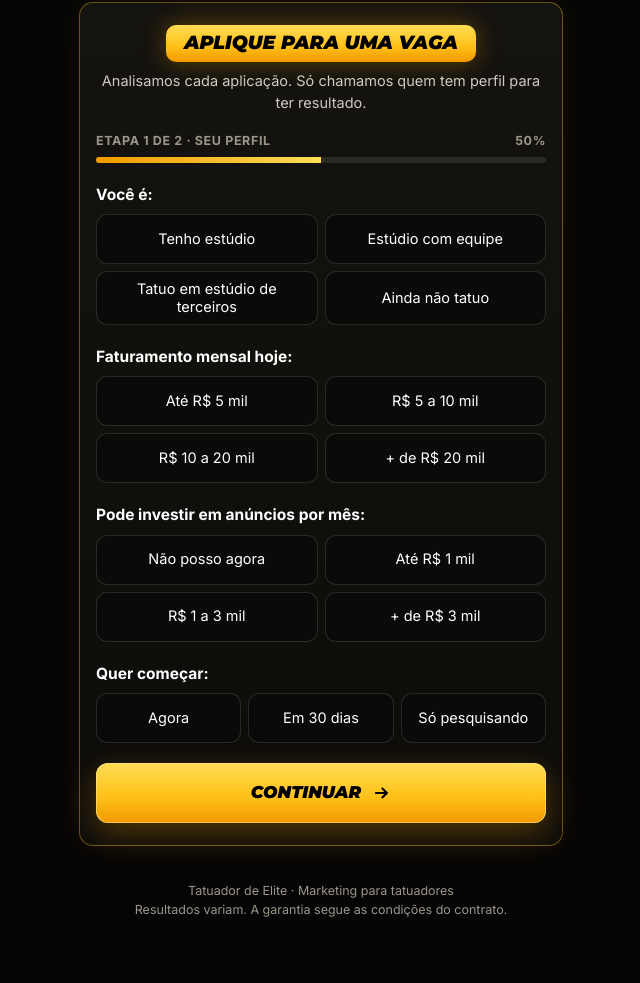
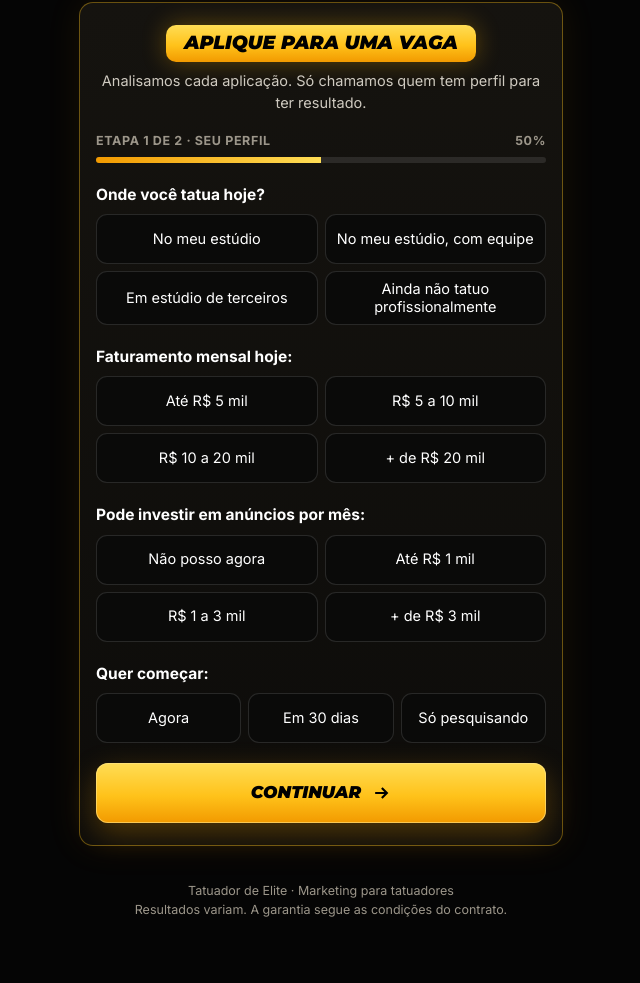
Before and after one commit to MarcuscasteloTattoo/tatuador-de-elite, a plain HTML site: page index.html in a window 1280 px wide. Shown: the part 2172-3155 px from the top of the page, without its empty margins (319-959 px from the left). Drawn offline with Linux system fonts and the light colour scheme.

Commit message:
Ajusta a pergunta de perfil no formulário
'Você é:' vira 'Onde você tatua hoje?', com opções que respondem a pergunta.

Co-Authored-By: Claude Opus 5.5 <noreply@anthropic.com>
Claude-Session: https://claude.ai/code/session_018BTSNDqHXBFy2DYyqWkzfn

```diff
--- a/index.html
+++ b/index.html
@@ -295,12 +295,12 @@ window.LP_CONFIG = {
       <fieldset data-step="1">
         <legend tabindex="-1">Seu perfil</legend>
         <div class="q" data-q="perfil">
-          <span class="ql" id="l-perfil">Você é:</span>
+          <span class="ql" id="l-perfil">Onde você tatua hoje?</span>
           <div class="opts" role="radiogroup" aria-labelledby="l-perfil" aria-describedby="e-perfil">
-            <label class="opt"><input type="radio" name="perfil" value="estudio-proprio"><span>Tenho estúdio</span></label>
-            <label class="opt"><input type="radio" name="perfil" value="dono-com-equipe"><span>Estúdio com equipe</span></label>
-            <label class="opt"><input type="radio" name="perfil" value="residente"><span>Tatuo em estúdio de terceiros</span></label>
-            <label class="opt"><input type="radio" name="perfil" value="iniciante"><span>Ainda não tatuo</span></label>
+            <label class="opt"><input type="radio" name="perfil" value="estudio-proprio"><span>No meu estúdio</span></label>
+            <label class="opt"><input type="radio" name="perfil" value="dono-com-equipe"><span>No meu estúdio, com equipe</span></label>
+            <label class="opt"><input type="radio" name="perfil" value="residente"><span>Em estúdio de terceiros</span></label>
+            <label class="opt"><input type="radio" name="perfil" value="iniciante"><span>Ainda não tatuo profissionalmente</span></label>
           </div>
           <div class="err" id="e-perfil"></div>
         </div>
```
